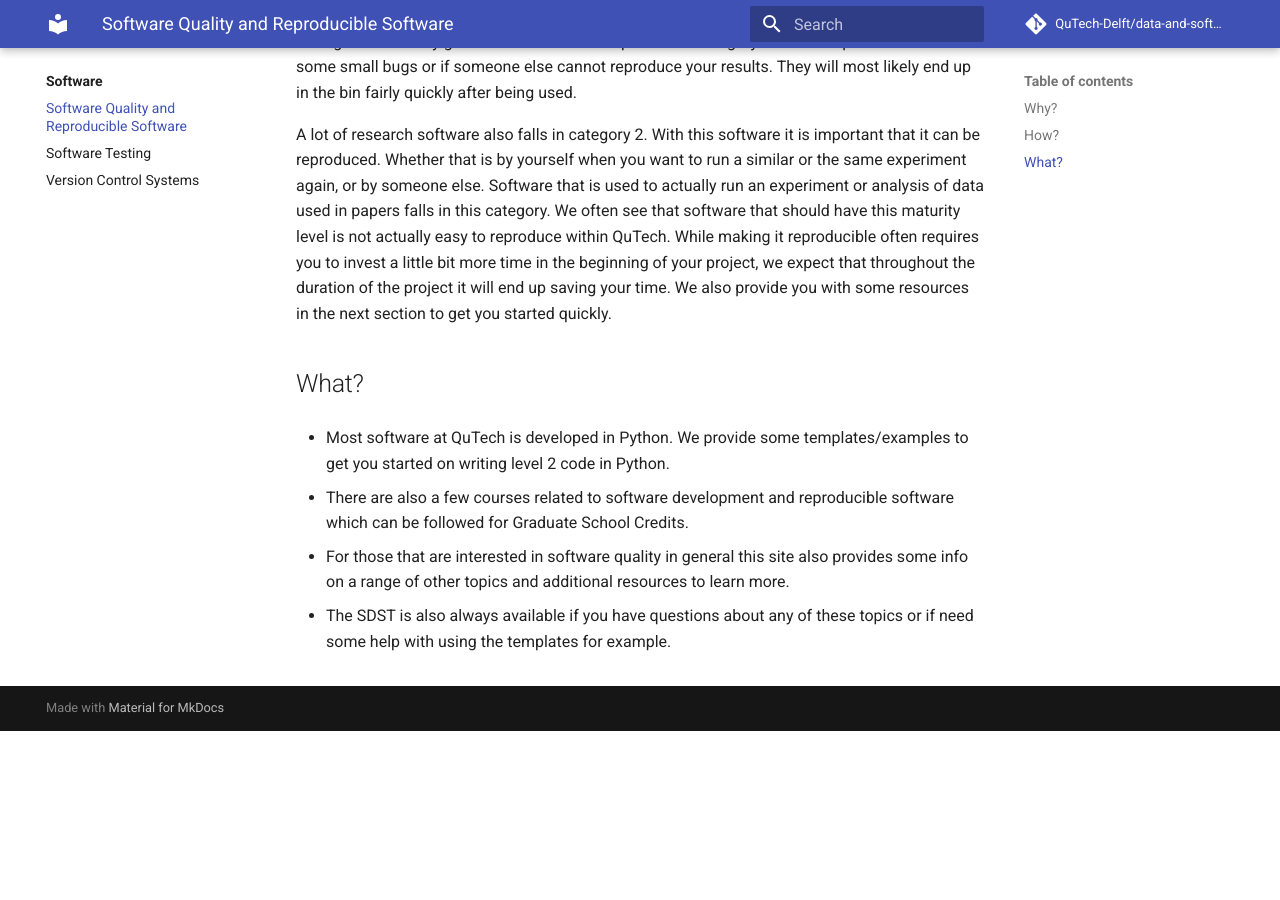
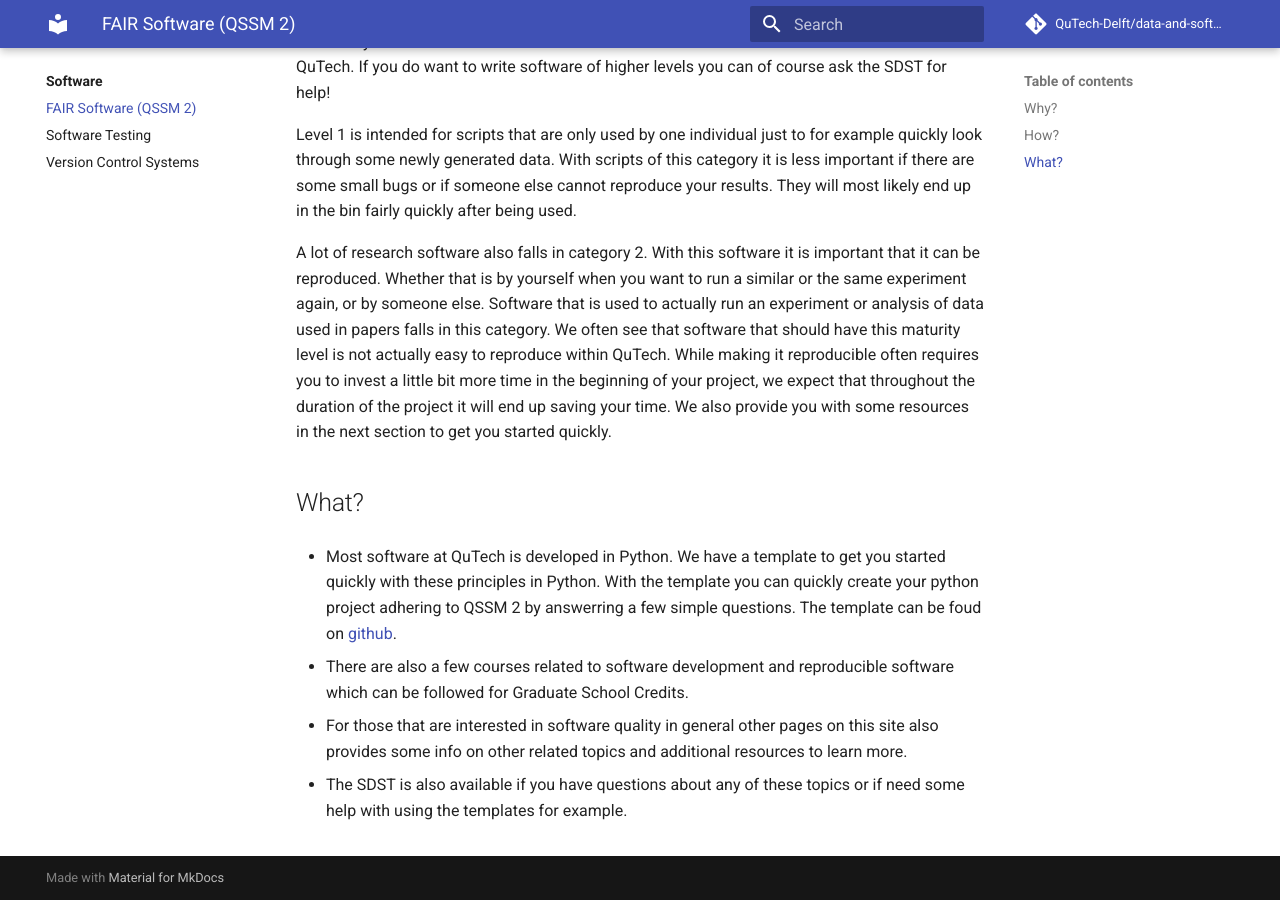
Before and after one commit to QuTech-Delft/data-and-software-info, an MkDocs documentation site: the page built from docs/software/FAIR.md, in a window 1280 px wide and 900 px high, scrolled down 1612 px. Built offline with MkDocs 1.6.1 and Material for MkDocs 9.7.7, drawn with Linux system fonts in a browser that asks for light colours; comment, search, counter and statistics services are not loaded; before the commit the page ends 2343 px from its top, so only the background shows below that; some of the changed text lies outside the part shown.

Commit message:
Rewrite FAIR software section

```diff
--- a/docker-compose.yaml
+++ b/docker-compose.yaml
@@ -11,7 +11,7 @@ services:
     volumes:
       - ./:/docs
     ports:
-      - 8005:8000
+      - 8006:8000
     restart: unless-stopped
     labels:
       - flame.type=app
--- a/docs/software/quality.md
+++ b/docs/software/FAIR.md
@@ -1,4 +1,4 @@
-# Software Quality and Reproducible Software
+# FAIR Software (QSSM 2)
 
 ## Why?
 
@@ -16,6 +16,8 @@ In general it will also make your research more valuable to QuTech and the resea
 * Making it easier to reproduce the results of your research
 * Making it more transparent.
 * Making it easier to re-use your work in other research. Your software can have a legacy within QuTech or the research community, even after you have finished your own research.
+
+[FAIR Data and Software](https://www.go-fair.org/fair-principles/) is also becoming more of a hot topic each day in the research world. In the future it is likely that these principles become more important also in relation to the quality and funding of research. Already learning how to apply these principles to software will help you be ahead of the curve!
 
 ## How?
 
@@ -37,10 +39,10 @@ A lot of research software also falls in category 2. With this software it is im
 ## What?
 <!---TODO: add relevant links-->
 
-* Most software at QuTech is developed in Python. We provide some templates/examples to get you started on writing level 2 code in Python.
+* Most software at QuTech is developed in Python. We have a template to get you started quickly with these principles in Python. With the template you can quickly create your python project adhering to QSSM 2 by answerring a few simple questions. The template can be foud on [github](https://github.com/QuTech-Delft/FAIR-Python-script-template).
 
 * There are also a few courses related to software development and reproducible software which can be followed for Graduate School Credits.
 
-* For those that are interested in software quality in general this site also provides some info on a range of other topics and additional resources to learn more.
+* For those that are interested in software quality in general other pages on this site also provides some info on other related topics and additional resources to learn more.
 
-* The SDST is also always available if you have questions about any of these topics or if need some help with using the templates for example.
+* The SDST is also available if you have questions about any of these topics or if need some help with using the templates for example.
--- a/mkdocs.yml
+++ b/mkdocs.yml
@@ -10,7 +10,7 @@ nav:
       - data/index.md
     - Software:
       - software/index.md
-      - "Software Quality and Reproducible Software": software/quality.md
+      - "FAIR Software (QSSM 2)": software/FAIR.md
       - "Software Testing": software/testing.md
       - "Version Control Systems": software/vcs.md
 
```
Also changed, not shown: README.md (+1 -1 lines).
